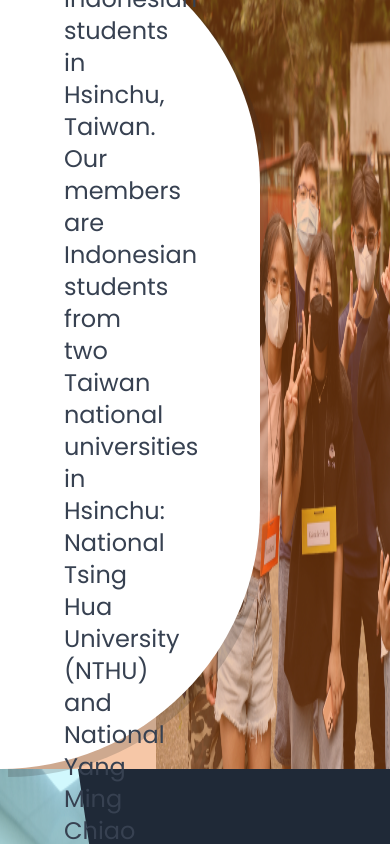
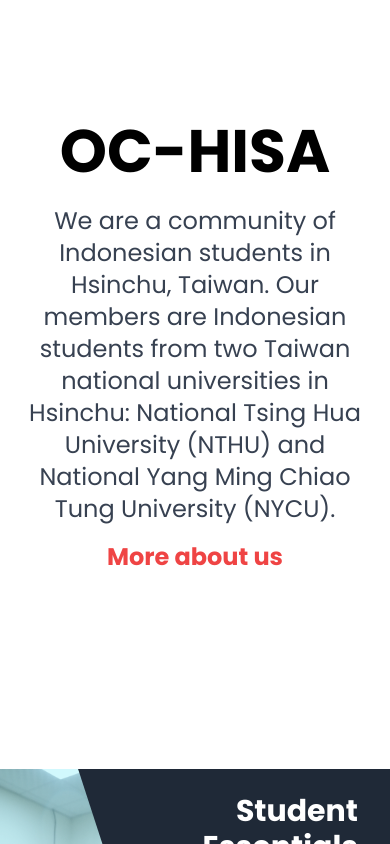
Before and after one commit to Bakuretsu05/OC-HISA-WEBSITE, a React (Vite) app: page / in a window 390 px wide. Shown: the part 1000-1844 px from the top of the page. Built offline with nearby package versions, Linux system fonts and the light colour scheme.

Commit message:
Add mobile design for homepage

```diff
--- a/src/components/HomePage/AboutSection.jsx
+++ b/src/components/HomePage/AboutSection.jsx
@@ -3,14 +3,19 @@
 
 const AboutSection = () => {
   return (
-    <div className="relative w-full h-screen bg-gray-100">
-      <img className="absolute inset-0 h-full left-[40%]" src={ganbuPicture} />
+    <div className="relative w-full h-screen bg-white sm:bg-gray-100 p-5 sm:p-0">
+      <img
+        className="hidden sm:block absolute inset-0 h-full left-[40%]"
+        src={ganbuPicture}
+      />
 
-      <div className="absolute inset-0 right-0 h-full w-full bg-orange-500 opacity-35"></div>
+      <div className="hidden sm:block absolute inset-0 right-0 h-full w-full bg-orange-500 opacity-35"></div>
 
-      <div className="relative z-10 w-2/3 h-full bg-white rounded-r-full shadow-card-shadow p-16 flex items-center">
-        <div className="w-4/5">
-          <h1 className="text-8xl font-bold mb-6 text-black">OC-HISA</h1>
+      <div className="relative z-10 w-full sm:w-2/3 h-full bg-white rounded-r-full sm:shadow-card-shadow sm:p-16 flex items-center">
+        <div className="sm:w-4/5 text-center sm:text-left">
+          <h1 className="text-6xl sm:text-8xl font-bold mb-6 text-black">
+            OC-HISA
+          </h1>
           <p className="text-2xl text-gray-700 mb-4">
             We are a community of Indonesian students in Hsinchu, Taiwan. Our
             members are Indonesian students from two Taiwan national
--- a/src/components/HomePage/StudentEssentialsSection.jsx
+++ b/src/components/HomePage/StudentEssentialsSection.jsx
@@ -2,7 +2,7 @@
 
 const StudentEssentialsSection = () => {
   return (
-    <div className="relative w-full h-screen bg-gray-900">
+    <div className="relative w-full h-96 sm:h-screen bg-gray-900">
       {/* Left-side image with blue overlay */}
       <div className="relative w-full h-full">
         <img
@@ -15,13 +15,15 @@
 
       {/* Right-side text content */}
       <div
-        className="absolute inset-y-0 p-10 right-0 w-4/5 bg-gray-800 text-white flex items-center"
+        className="absolute inset-y-0 pl-16 sm:p-10 right-0 w-4/5 bg-gray-800 text-white flex items-center"
         style={{
           clipPath: "polygon(100% 0, 100% 100%, 40% 100%, 0 0)",
         }}
       >
         <div className="p-8 ml-auto text-end">
-          <h1 className="text-5xl font-bold mb-4">Student Essentials</h1>
+          <h1 className="text-3xl sm:text-5xl font-bold mb-4">
+            Student Essentials
+          </h1>
           <p className="text-xl mb-6">
             We compiled essential information for new students coming to Taiwan
             into our{" "}
```
